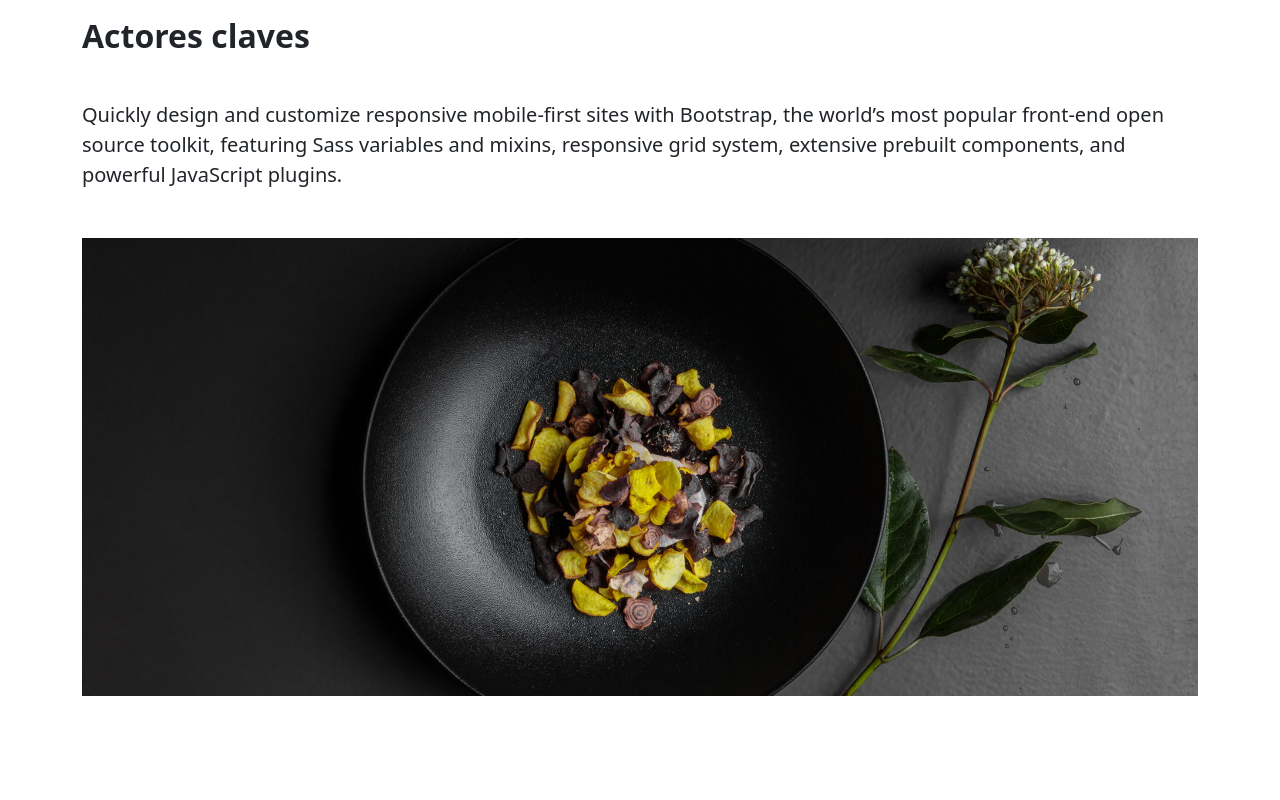
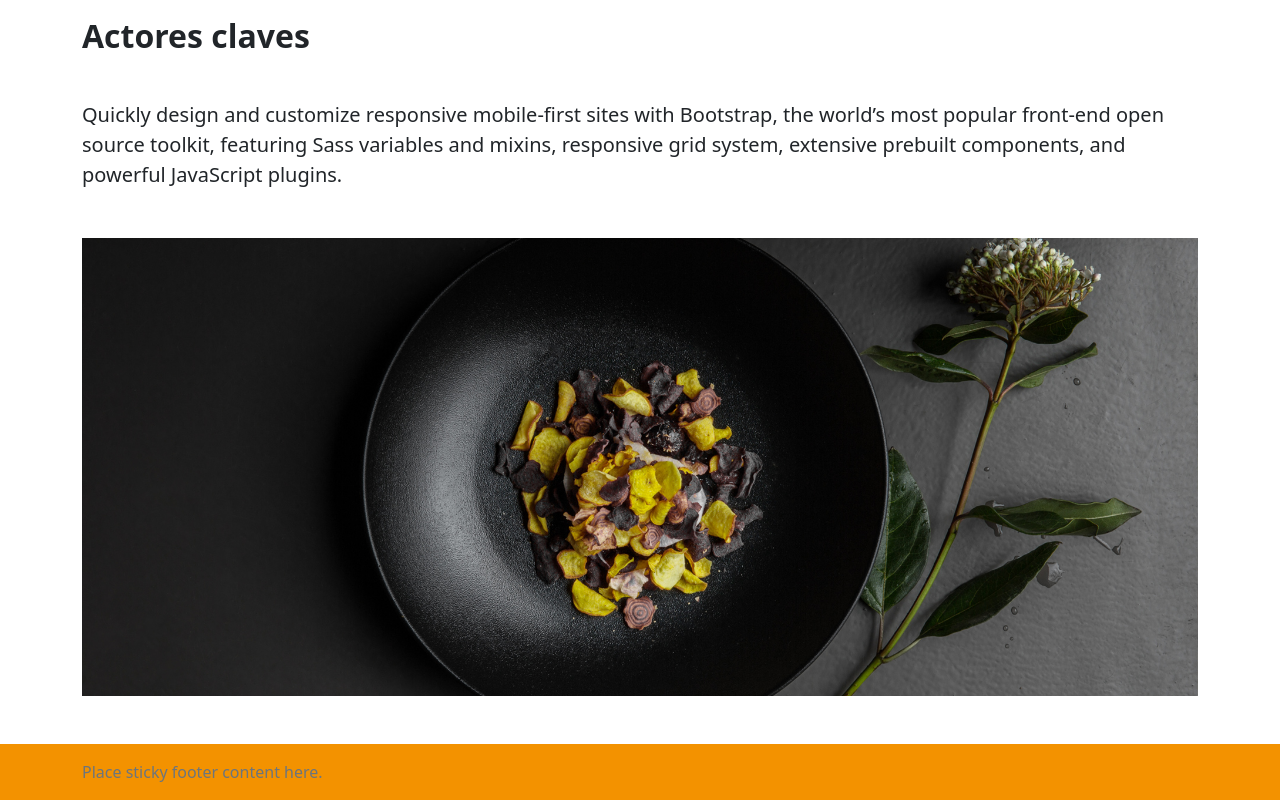
Before and after one commit to mariometzgerv/transforma-caprino, an Angular app: page /governanza in a window 1280 px wide. Shown: the part 1752-2552 px from the top of the page. Before the commit the page ends 2496 px from the top, so only its background shows below. Built offline with nearby package versions, Linux system fonts and the light colour scheme; what ngx-pagination would draw is missing.

Commit message:
initial commit

```diff
--- a/src/app/app.module.ts
+++ b/src/app/app.module.ts
@@ -14,6 +14,7 @@ import { PageHistoryComponent } from './features/pages/page-history/page-history
 import { AxisComponent } from './features/components/axis/axis.component';
 import { ProfileComponent } from './features/components/profile/profile.component';
 import { NewsItemComponent } from './features/components/news-item/news-item.component';
+import { FooterComponent } from './shared/components/footer/footer.component';
 
 @NgModule({
   declarations: [
@@ -27,7 +28,8 @@ import { NewsItemComponent } from './features/components/news-item/news-item.com
     PageHistoryComponent,
     AxisComponent,
     ProfileComponent,
-    NewsItemComponent
+    NewsItemComponent,
+    FooterComponent
   ],
   imports: [
     BrowserModule,
--- a/src/app/features/pages/page-governance/page-governance.component.html
+++ b/src/app/features/pages/page-governance/page-governance.component.html
@@ -73,3 +73,5 @@
 <div class="container my-5 align-items-center">
     <img class="rounded-lg-3" src="./assets/images/img3.jpg" width="100%">
 </div>
+
+<app-footer></app-footer>
--- a/src/app/features/pages/page-history/page-history.component.html
+++ b/src/app/features/pages/page-history/page-history.component.html
@@ -66,3 +66,5 @@
         </div>
     </div>
 </div>
+
+<app-footer></app-footer>
--- a/src/app/features/pages/page-home/page-home.component.html
+++ b/src/app/features/pages/page-home/page-home.component.html
@@ -58,4 +58,7 @@
     <app-axis></app-axis>
     <app-axis></app-axis>
     <app-axis></app-axis>
+  </div>
 </div>
+
+<app-footer></app-footer>
--- a/src/app/features/pages/page-info/page-info.component.html
+++ b/src/app/features/pages/page-info/page-info.component.html
@@ -38,3 +38,5 @@
         <app-profile></app-profile>
     </div>
 </div>
+
+<app-footer></app-footer>
--- a/src/app/features/pages/page-news/page-news.component.html
+++ b/src/app/features/pages/page-news/page-news.component.html
@@ -14,3 +14,5 @@
     previousLabel="Anterior"
     nextLabel="Siguiente">
 </pagination-controls>
+
+<app-footer></app-footer>
--- a/src/app/features/pages/page-providers/page-providers.component.html
+++ b/src/app/features/pages/page-providers/page-providers.component.html
@@ -1 +1,3 @@
 <p>page-providers works!</p>
+
+<app-footer></app-footer>
--- /dev/null
+++ b/src/app/shared/components/footer/footer.component.html
@@ -0,0 +1,5 @@
+<footer class="footer mt-auto py-3 caprino-bg-orange">
+    <div class="container">
+        <span class="text-muted">Place sticky footer content here.</span>
+    </div>
+</footer>
--- /dev/null
+++ b/src/app/shared/components/footer/footer.component.ts
@@ -0,0 +1,15 @@
+import { Component, OnInit } from '@angular/core';
+
+@Component({
+  selector: 'app-footer',
+  templateUrl: './footer.component.html',
+  styleUrls: ['./footer.component.css']
+})
+export class FooterComponent implements OnInit {
+
+  constructor() { }
+
+  ngOnInit(): void {
+  }
+
+}
```
Also changed, not shown: src/app/shared/components/footer/footer.component.css (added), 1 other file (tests, documents, lock files or other folders).
